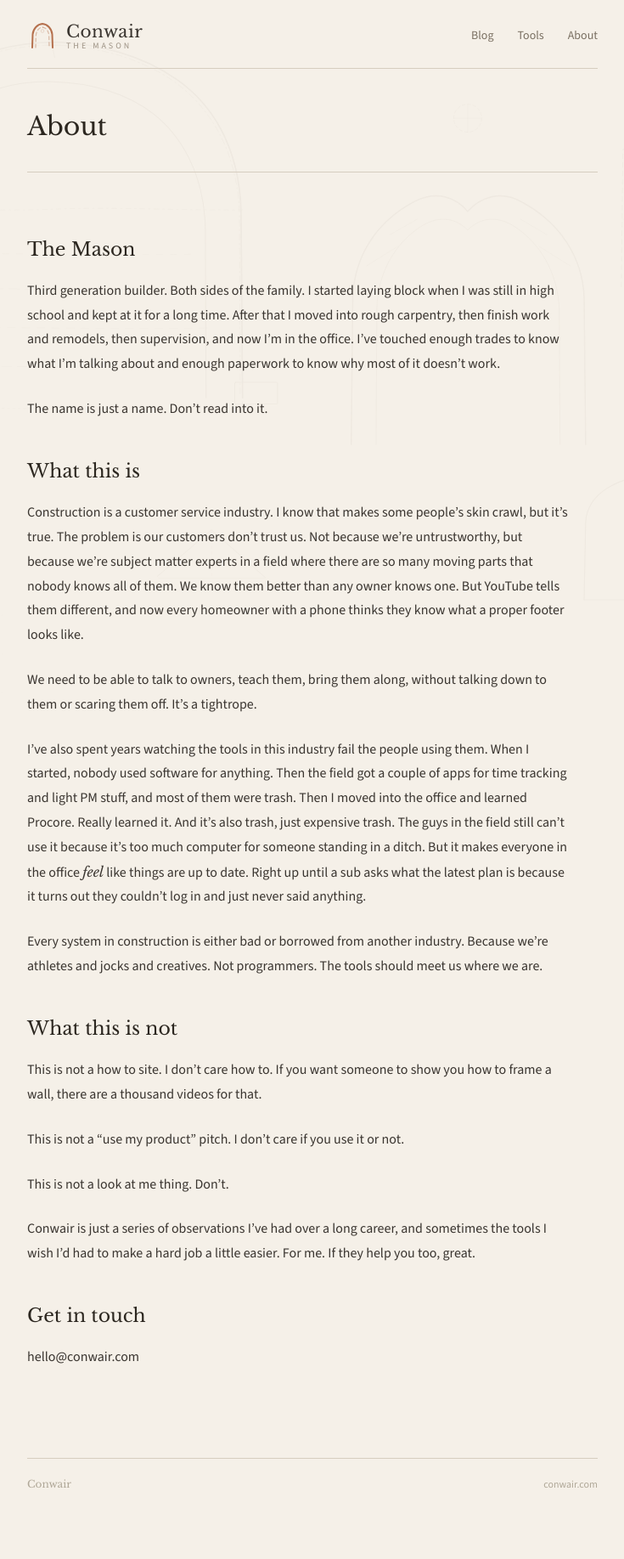
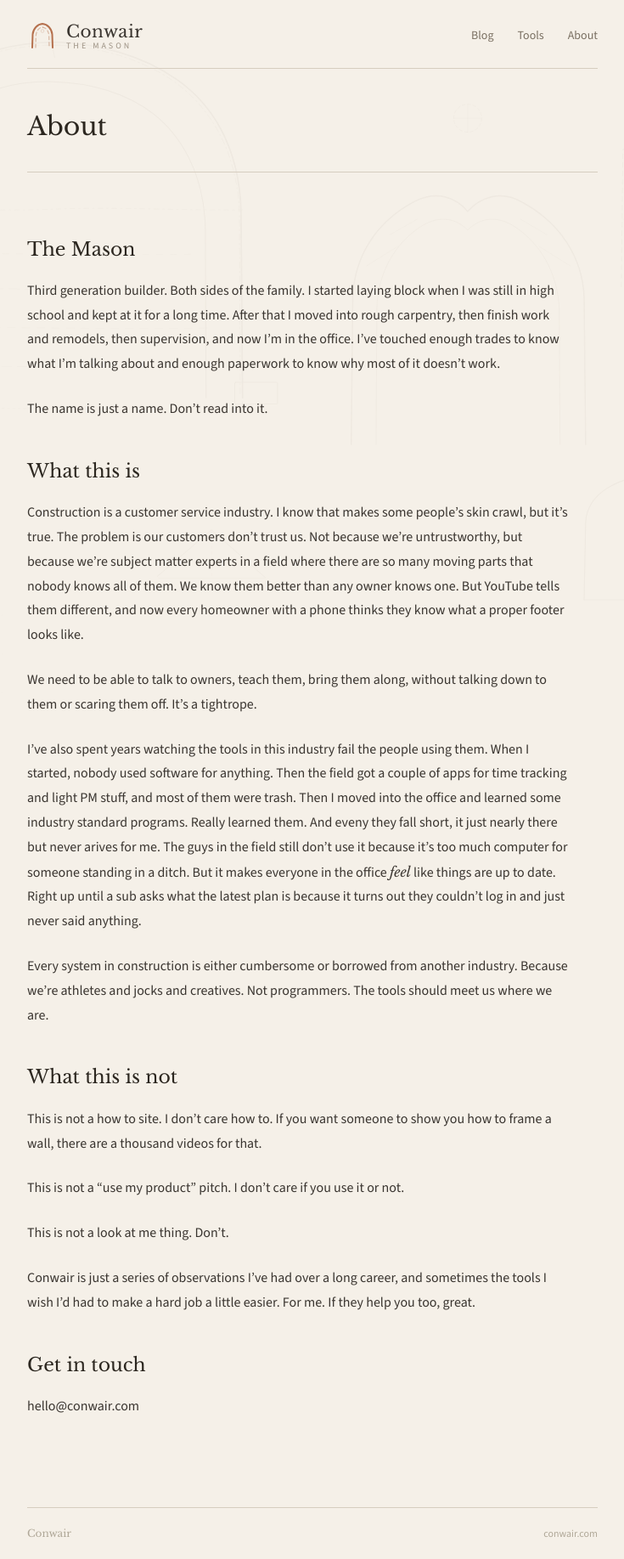
Before and after one commit to oldmanyellsathema/Conwair, a Jekyll site: the page built from about.md, in a window 1280 px wide. Shown: the whole page at 85% size, without its empty margins (272-1007 px from the left). Built offline with Jekyll 4.4.1, drawn with Linux system fonts in a browser that asks for light colours; before the commit the page ends 1778 px from its top, so only the background shows below that.

Commit message:
Revise about.md for clarity and tool criticism
Updated text to improve clarity and address issues with industry tools.

```diff
--- a/about.md
+++ b/about.md
@@ -16,9 +16,9 @@ Construction is a customer service industry. I know that makes some people's ski
 
 We need to be able to talk to owners, teach them, bring them along, without talking down to them or scaring them off. It's a tightrope.
 
-I've also spent years watching the tools in this industry fail the people using them. When I started, nobody used software for anything. Then the field got a couple of apps for time tracking and light PM stuff, and most of them were trash. Then I moved into the office and learned Procore. Really learned it. And it's also trash, just expensive trash. The guys in the field still can't use it because it's too much computer for someone standing in a ditch. But it makes everyone in the office *feel* like things are up to date. Right up until a sub asks what the latest plan is because it turns out they couldn't log in and just never said anything.
+I've also spent years watching the tools in this industry fail the people using them. When I started, nobody used software for anything. Then the field got a couple of apps for time tracking and light PM stuff, and most of them were trash. Then I moved into the office and learned some industry standard programs. Really learned them. And eveny they fall short, it just nearly there but never arives for me. The guys in the field still don't use it because it's too much computer for someone standing in a ditch. But it makes everyone in the office *feel* like things are up to date. Right up until a sub asks what the latest plan is because it turns out they couldn't log in and just never said anything.
 
-Every system in construction is either bad or borrowed from another industry. Because we're athletes and jocks and creatives. Not programmers. The tools should meet us where we are.
+Every system in construction is either cumbersome or borrowed from another industry. Because we're athletes and jocks and creatives. Not programmers. The tools should meet us where we are.
 
 ## What this is not
 
```
